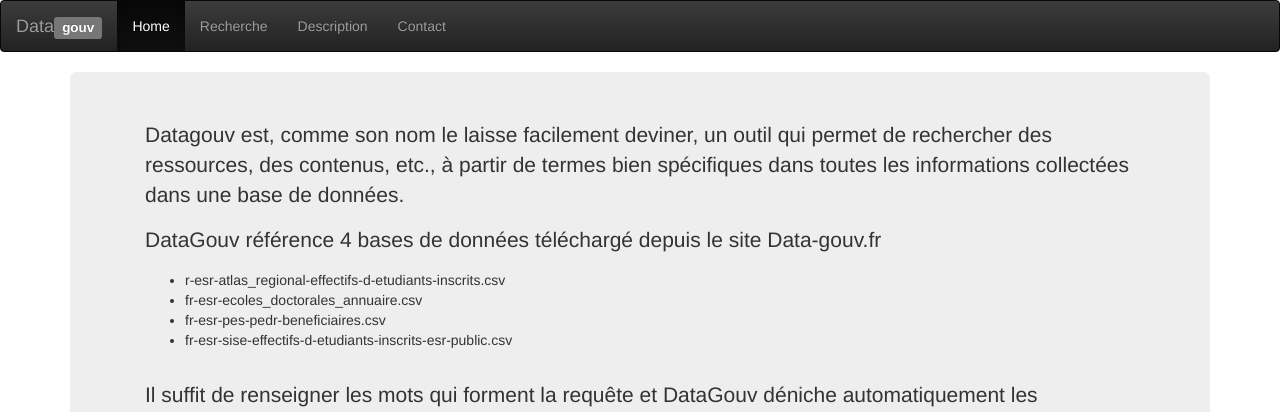
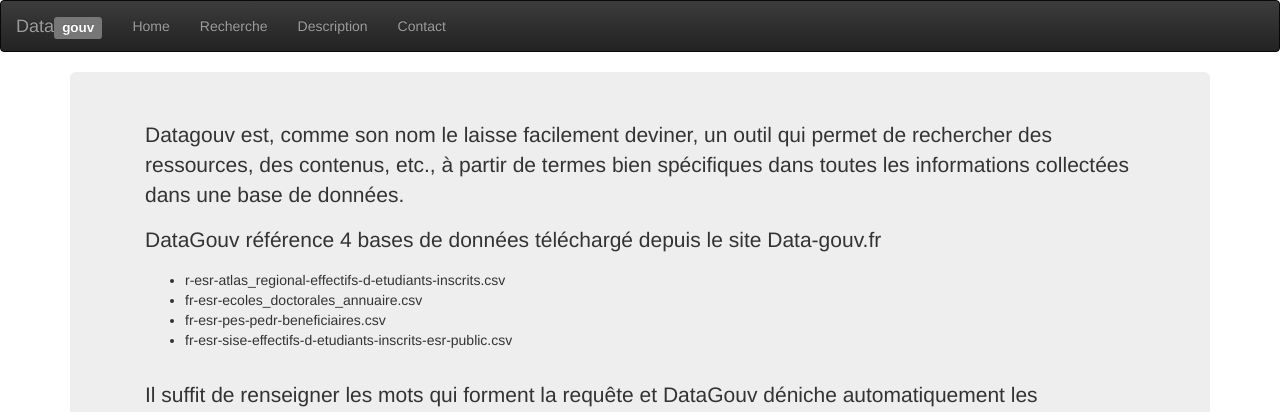
Before and after one commit to darcosion/datagouv, a Django app: template datagouv/template/home.html in a window 1280 px wide. Shown: the top 412 px of the page. Run offline with Django 3.2, Linux system fonts and the light colour scheme; the template is opened without the code that fills it, so the values that code supplies are empty; some libraries are stand-ins or nearby versions.

Commit message:
suppression d'active

```diff
--- a/datagouv/template/header.html
+++ b/datagouv/template/header.html
@@ -6,7 +6,7 @@
         <a class="navbar-brand" href="{% url 'home:description' %}">Data<span class="label label-default">gouv</span></a>
       </div>
       <ul class="nav navbar-nav">
-        <li class="active"><a href="{% url 'home:description' %}">Home</a></li>
+        <li ><a href="{% url 'home:description' %}">Home</a></li>
         <li><a href="{% url 'home:recherche' %}">Recherche</a></li>
         <li><a href="{% url 'home:description' %}">Description</a></li>
         <li><a href="{% url 'home:contact' %}">Contact</a></li>
```
